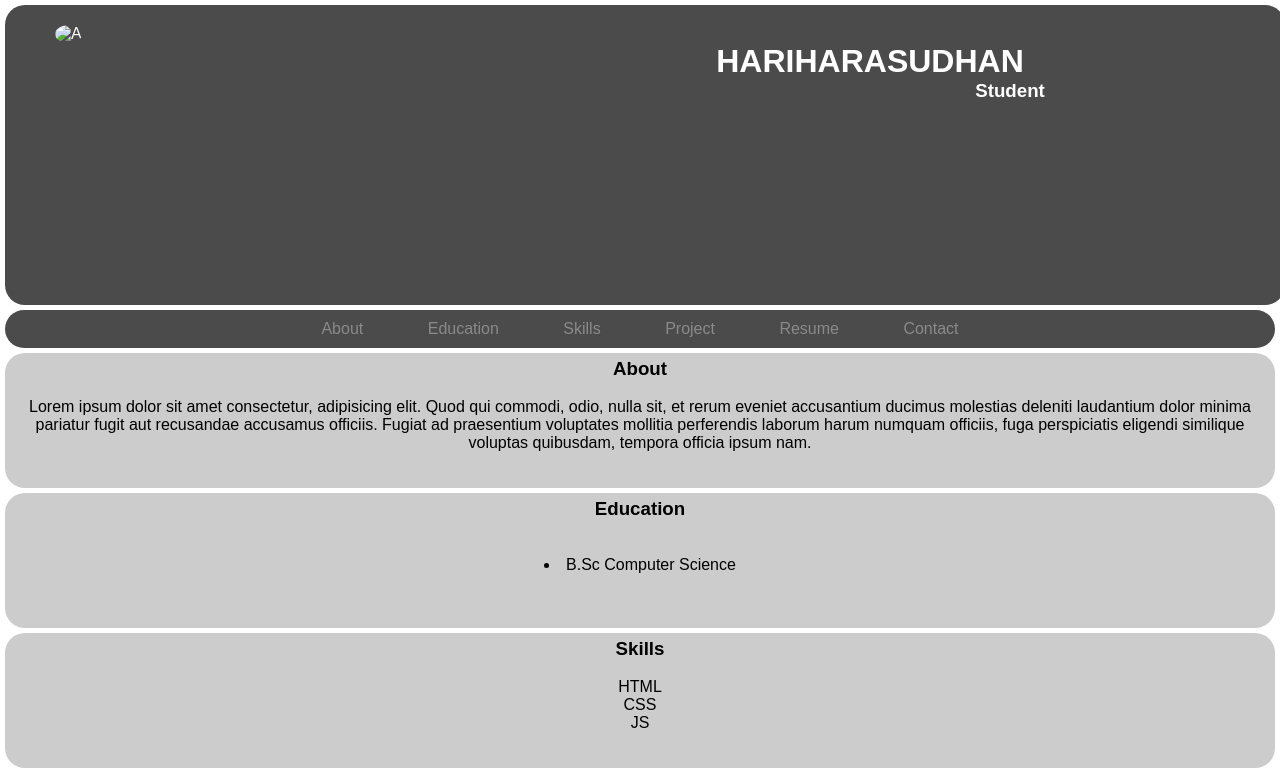
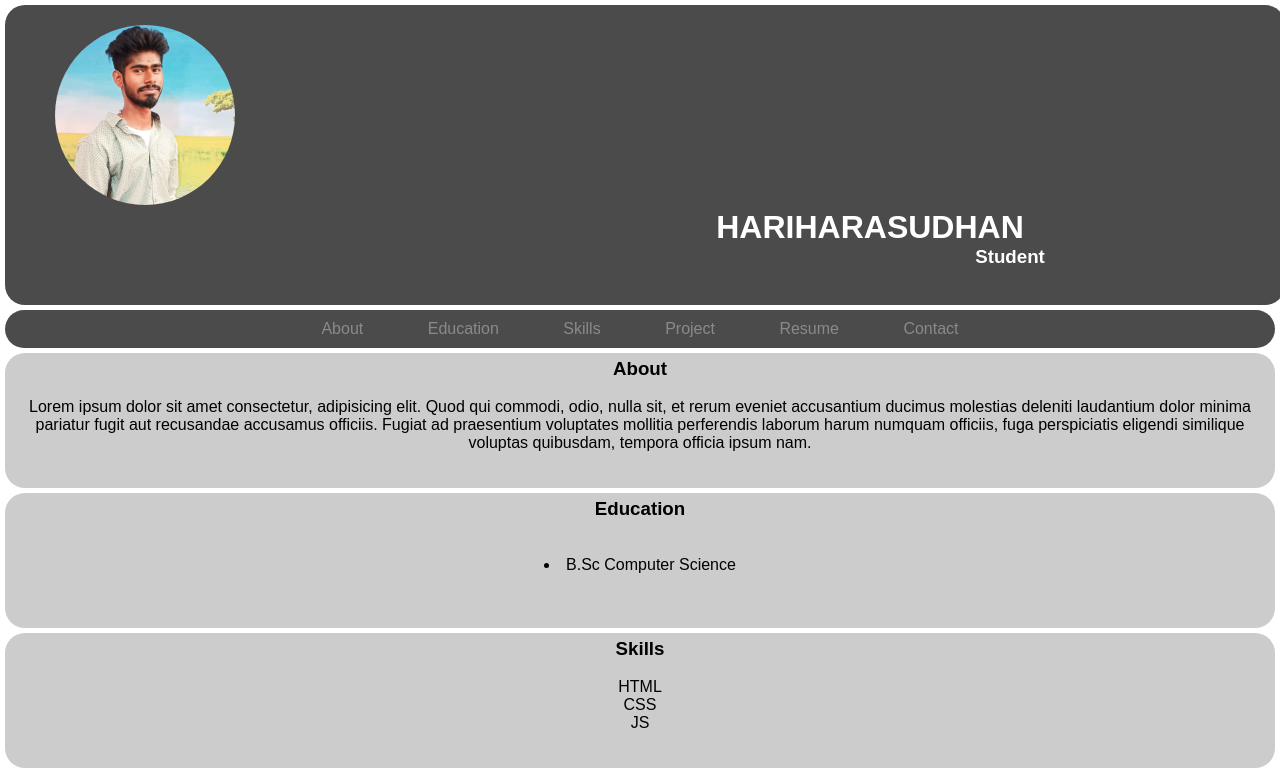
Before and after one commit to Hariaruls/Digitalportfolio, a plain HTML site: page index.html in a window 1280 px wide. Shown: the top 772 px of the page. Drawn offline with Linux system fonts and the light colour scheme.

Commit message:
Update index.html

```diff
--- a/index.html
+++ b/index.html
@@ -10,7 +10,7 @@
 
     </div>
     <div class="name" >
-        <img src="hari.jpeg" alt="A" >
+        <img src="IMG_20231027_113440.jpg" alt="A" >
         <center><h1  class="name-h">HARIHARASUDHAN</h1><br>
         <h3  class="name-j">Student</h3></center>
     </div>
```
